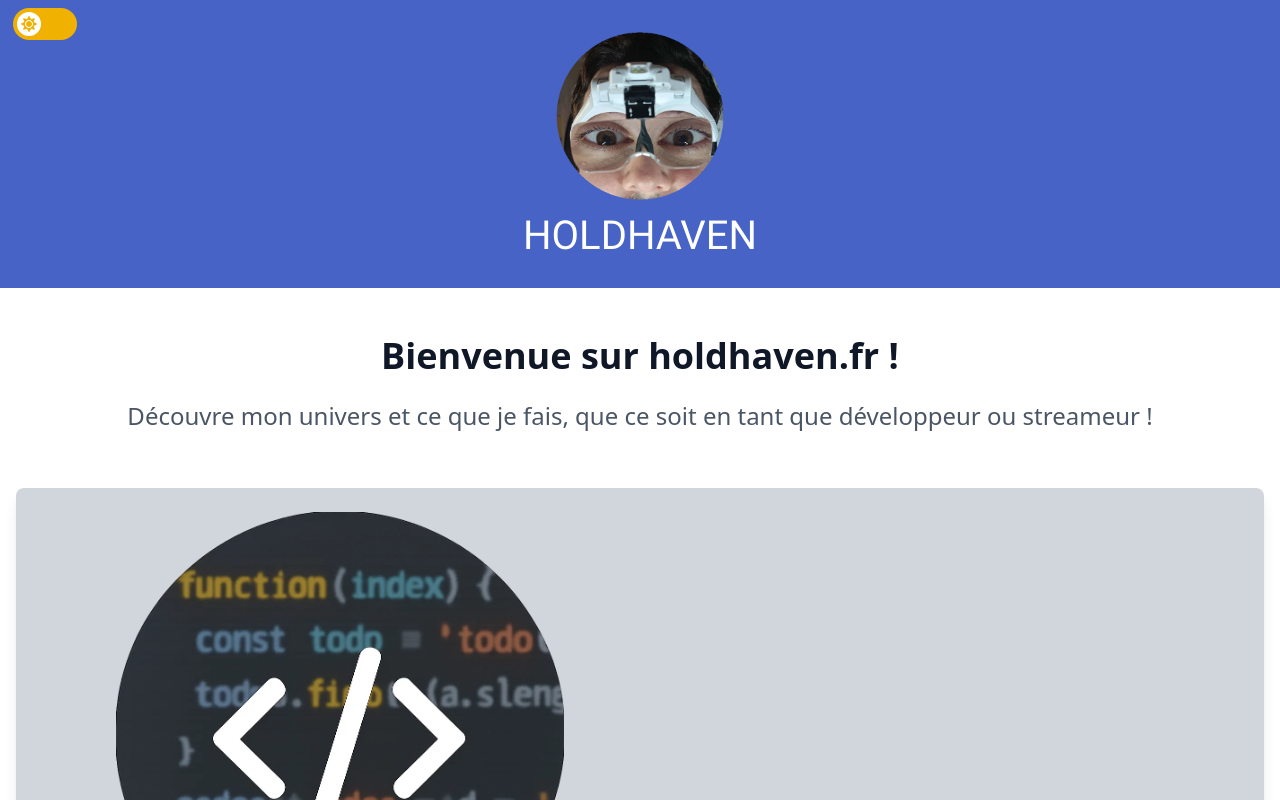
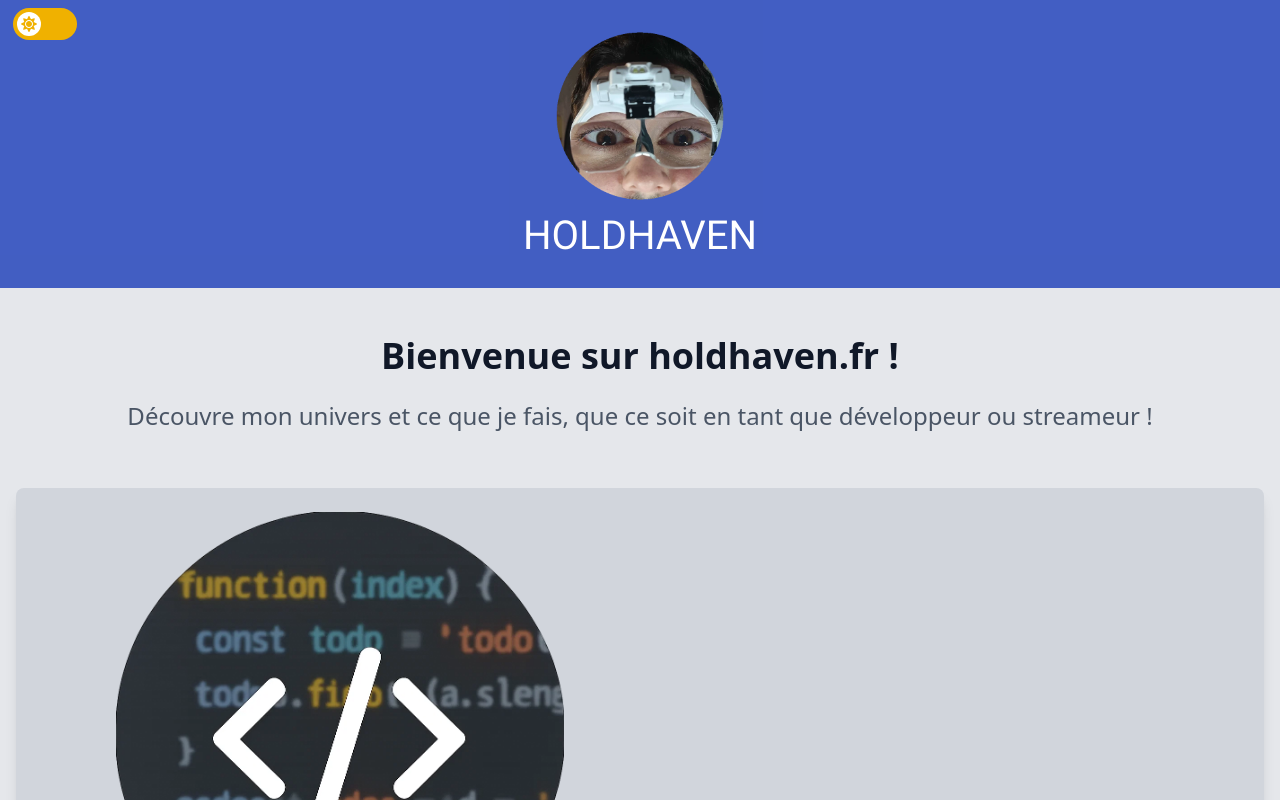
Before and after one commit to h0ldhaven/holdhaven, a React (Vite) app: page / in a window 1280 px wide. Shown: the top 800 px of the page. Built offline with nearby package versions, Linux system fonts and the light colour scheme.

Commit message:
💄 add darkmode to errorPage and update background in lightmode in homePage

```diff
--- a/src/pages/ErrorPage.tsx
+++ b/src/pages/ErrorPage.tsx
@@ -1,6 +1,7 @@
 import React, { useEffect, useState } from 'react';
 import { Link, useLocation } from 'react-router-dom';
 import Header from '../components/Header';
+import Footer from '../components/Footer';
 
 interface ErrorState {
     errorStatus: number;
@@ -22,13 +23,13 @@ const ErrorPage: React.FC = () => {
     }, [location]);
 
     return(
-        <main className='flex flex-col h-full min-h-screen'>
+        <main className='flex flex-col h-full min-h-screen bg-gray-200 text-black dark:bg-gray-800 dark:text-white transition-colors duration-300 ease-in-out'>
             <Header />
 
             {/* Error Section */}
             <section className='flex flex-col items-center justify-center flex-grow p-6 text-center'>
                 <h1 className='text-4xl font-bold text-red-500 uppercase font-kony' role='text'>Erreur {errorStatus}</h1>
-                <p className='text-xl text-gray-700 font-roboto'>{errorMessage}</p>
+                <p className='text-xl text-gray-700 dark:text-white font-roboto'>{errorMessage}</p>
                 <div className='mt-4'>
                     <Link to='/' role='button' aria-label="Bouton de retour a l'acceuil">
                         <div className='flex justify-end px-8 md:justify-start md:px-0'>
@@ -39,6 +40,8 @@ const ErrorPage: React.FC = () => {
                     </Link>
                 </div>
             </section>
+
+            <Footer />
         </main>
     );
 };
--- a/src/pages/HomePage.tsx
+++ b/src/pages/HomePage.tsx
@@ -4,7 +4,7 @@ import Footer from '../components/Footer';
 
 const HomePage: React.FC = () => {
     return (
-        <main className='flex flex-col h-full min-h-screen bg-white text-white dark:bg-gray-800 dark:text-white transition-colors duration-300 ease-in-out' role='main'>
+        <main className='flex flex-col h-full min-h-screen bg-gray-200 text-black dark:bg-gray-800 dark:text-white transition-colors duration-300 ease-in-out' role='main'>
             <Header />
             <div className='flex flex-col justify-center items-center text-center mt-8 px-4'>
                 <h1 className='font-bold text-4xl p-4 text-gray-900 dark:text-gray-100'>Bienvenue sur holdhaven.fr !</h1>
```
